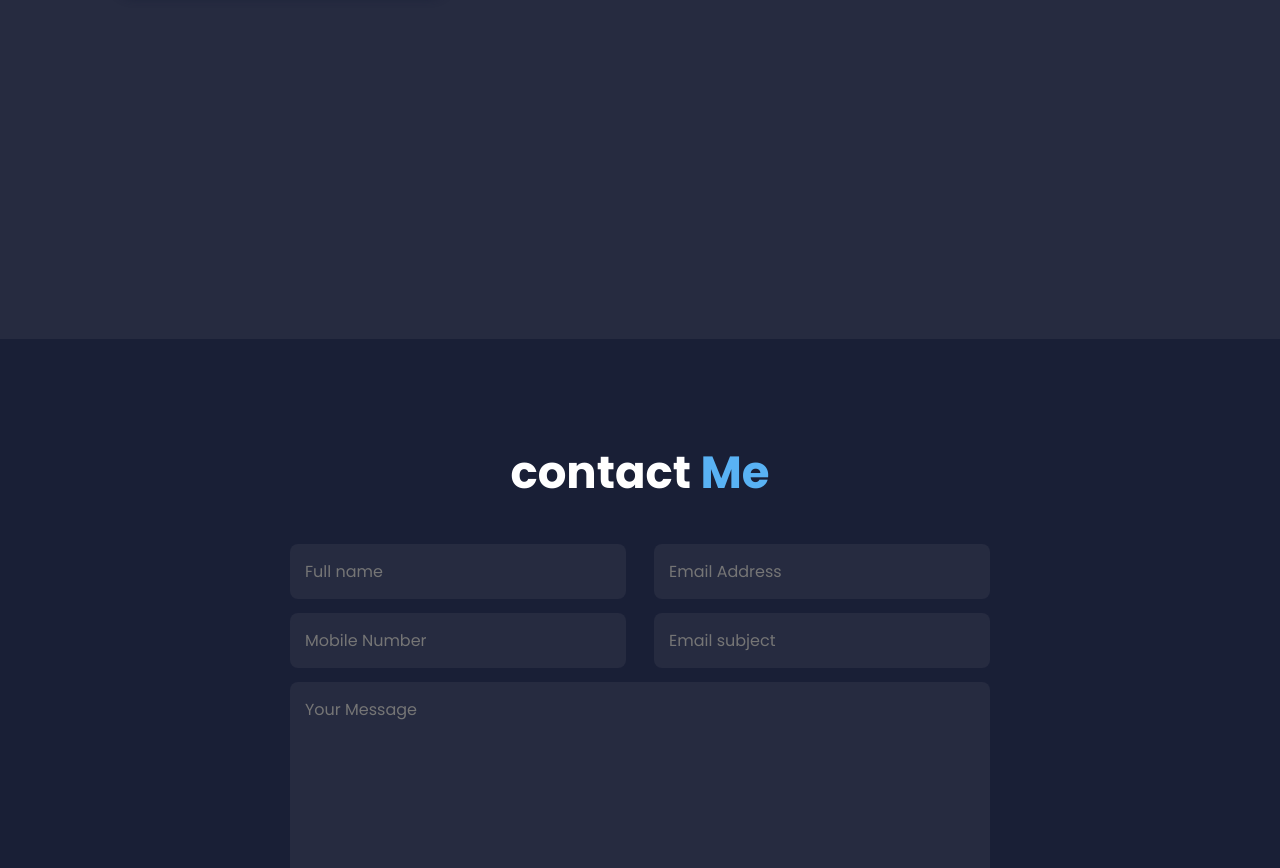
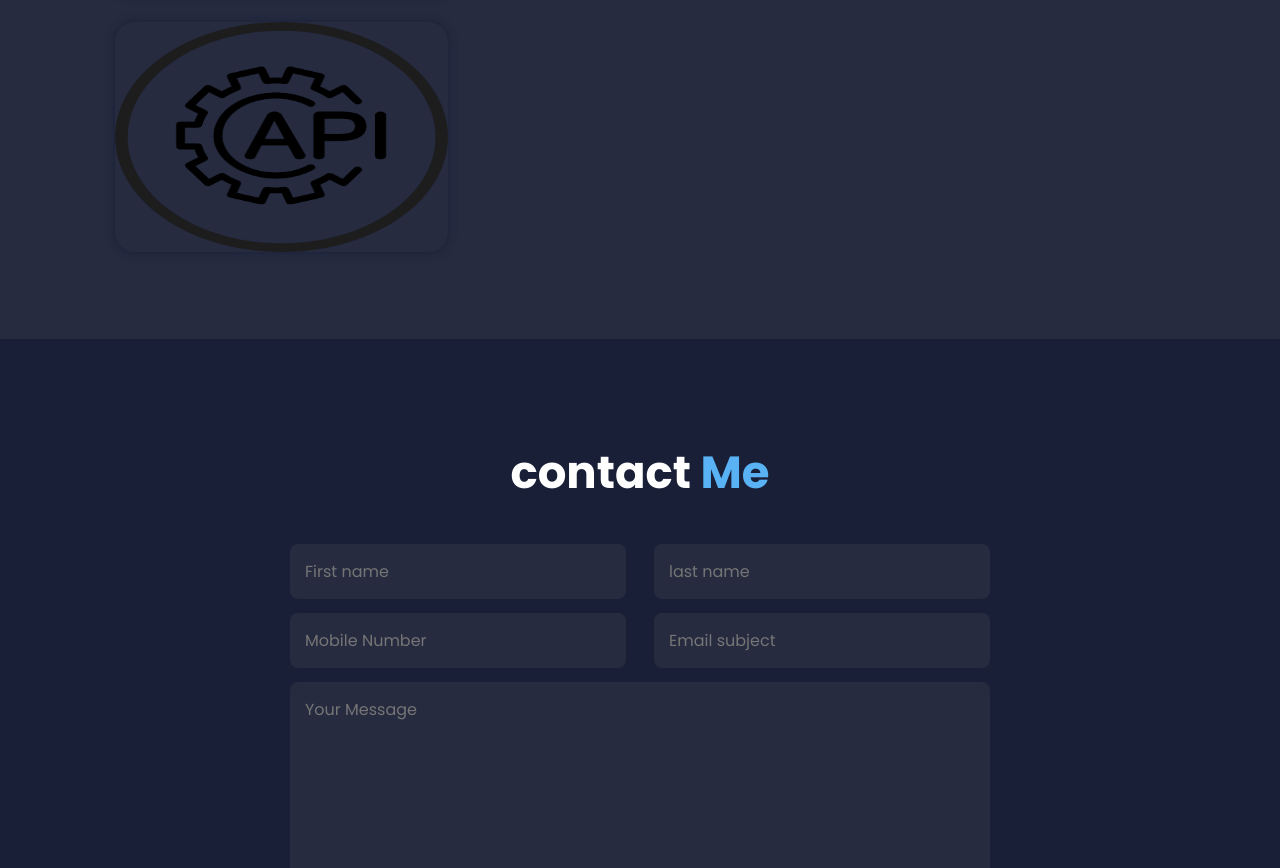
Before and after one commit to Rio-Rajkumar/portfolio, a plain HTML site: page index.html in a window 1280 px wide. Shown: the part 2989-3857 px from the top of the page. Drawn offline with nearby package versions, Linux system fonts and the light colour scheme.

Commit message:
first commit

```diff
--- a/index.html
+++ b/index.html
@@ -144,6 +144,15 @@
                     <a href="#"><i class='bx bx-link-external'></i></a>
                 </div>
             </div>
+            <div class="portfolio-box">
+                <img src="./api.webp" alt="" height="230vh">
+                <div class="portfolio-layer">
+                    <h4>Business</h4>
+                    <p>A business project webpage using HTML, Bootstrap, JavaScript, and CSS showcases key project details in a responsive layout, with interactive elements for a dynamic user experience.</p>
+                    <a href="https://rio-rajkumar.github.io/react-API/"><i class='bx bx-link-external'></i></a>
+                </div>
+            </div>
+
         </div>
     </section>
 
@@ -153,12 +162,12 @@
 
         <form action="#">
             <div class="input-box">
-                <input type="text" placeholder="Full name">
-                <input type="email" placeholder="Email Address">
+                <input type="text" placeholder="First name">
+                <input type="text" placeholder="last name">
             </div>
             <div class="input-box">
-                <input type="number" placeholder="Mobile Number">
-                <input type="text" placeholder="Email subject">
+                <input type="text" placeholder="Mobile Number">
+                <input type="email" placeholder="Email subject">
             </div>
             <textarea name="" id="" cols="30" rows="10" placeholder="Your Message"></textarea>
             <input type="submit" value="send Message" class="btn">
--- a/script.js
+++ b/script.js
@@ -5,7 +5,6 @@ let navbar = document.querySelector('.navbar');
 menuIcon.onclick = () => {
     menuIcon.classList.toggle('bx-x');
     navbar.classList.toggle('active');
-
 };
 
 //
```
Also changed, not shown: api.webp (added).
